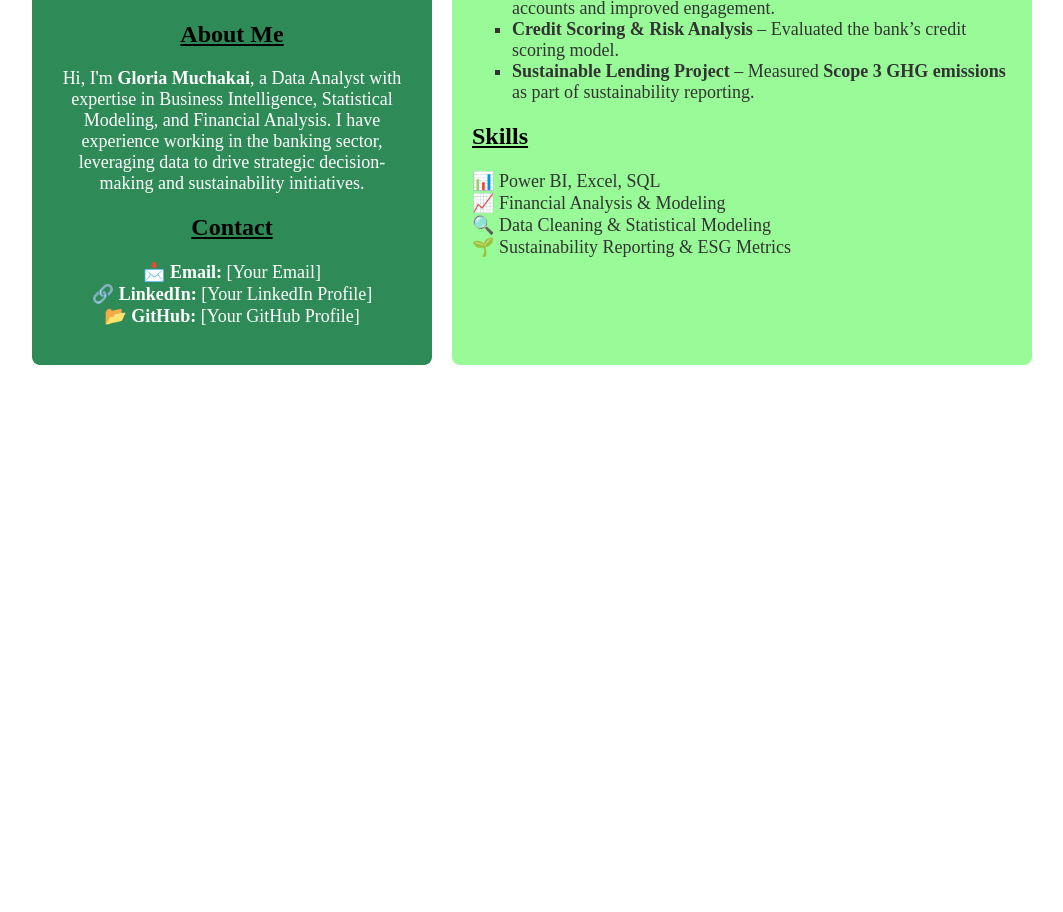
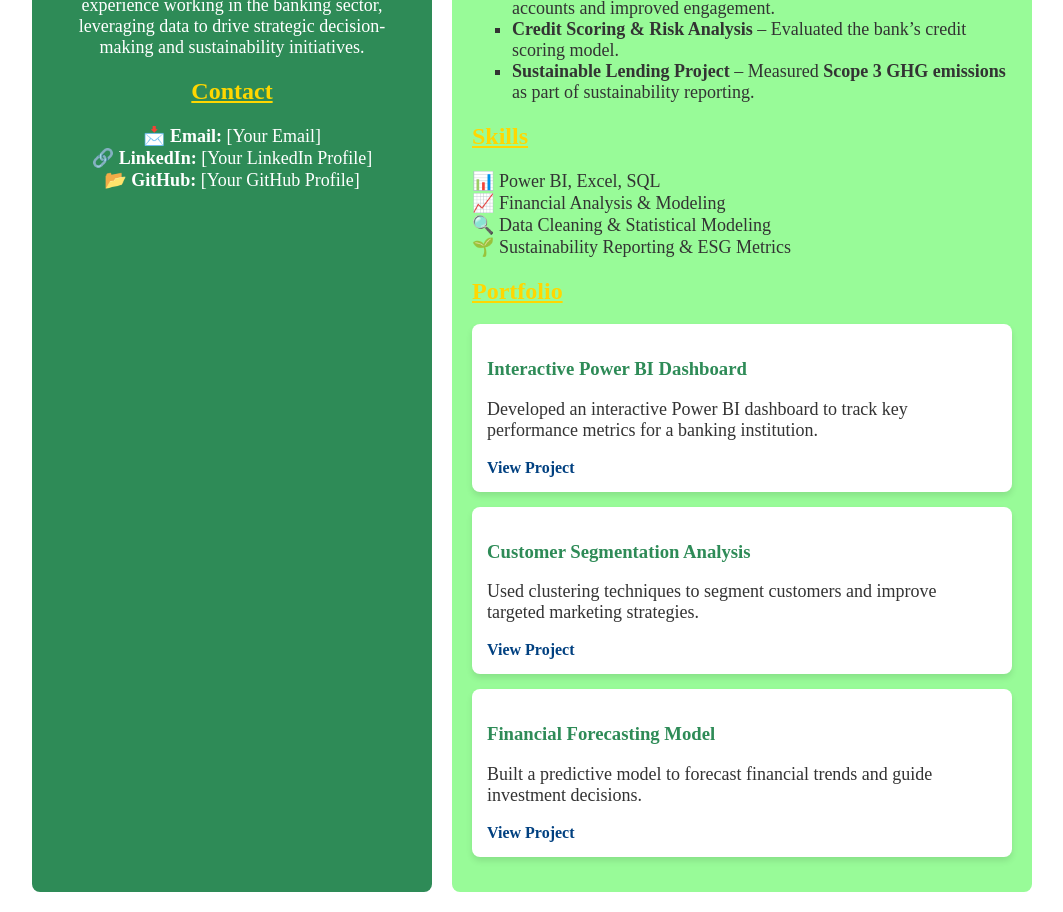
Before and after one commit to gloriamuchakai/Data-Analytics-Portfolio, a plain HTML site: page index.html in a window 1280 px wide. Shown: the part 294-1206 px from the top of the page, without its empty margins (108-1171 px from the left). Before the commit the page ends 800 px from the top, so only its background shows below. Drawn offline with Linux system fonts and the light colour scheme.

Commit message:
Update index.html

```diff
--- a/index.html
+++ b/index.html
@@ -47,11 +47,11 @@
 
         h1 {
             text-align: center;
-            color: #000000; /* Gold */
+            color: #FFD700; /* Gold */
         }
 
         h2 {
-            color: #000000; /* Gold */
+            color: #FFD700; /* Gold */
             text-decoration: underline; /* Underlined headings */
         }
 
@@ -61,6 +61,32 @@
 
         ul {
             list-style-type: square;
+        }
+
+        .portfolio {
+            margin-top: 20px;
+        }
+
+        .project-card {
+            background: #fff;
+            padding: 15px;
+            border-radius: 8px;
+            box-shadow: 0px 4px 6px rgba(0, 0, 0, 0.1);
+            margin-bottom: 15px;
+        }
+
+        .project-card h3 {
+            color: #2E8B57;
+        }
+
+        .project-card a {
+            color: #004080;
+            text-decoration: none;
+            font-weight: bold;
+        }
+
+        .project-card a:hover {
+            text-decoration: underline;
         }
 
         @media (max-width: 768px) {
@@ -77,7 +103,7 @@
         <!-- Left Column (Profile Picture, About Me & Contact) -->
         <div class="left-column">
             <!-- Profile Picture -->
-            <img src="Gloria Muchakai  Photo.jpg" alt="Profile Picture" class="profile-pic">
+            <img src="YOUR_IMAGE_URL_HERE" alt="Profile Picture" class="profile-pic">
 
             <h2>About Me</h2>
             <p>Hi, I'm <strong>Gloria Muchakai</strong>, a Data Analyst with expertise in Business Intelligence, Statistical Modeling, and Financial Analysis. I have experience working in the banking sector, leveraging data to drive strategic decision-making and sustainability initiatives.</p>
@@ -104,6 +130,25 @@
                📈 Financial Analysis & Modeling<br>
                🔍 Data Cleaning & Statistical Modeling<br>
                🌱 Sustainability Reporting & ESG Metrics</p>
+
+            <h2 class="portfolio">Portfolio</h2>
+            <div class="project-card">
+                <h3>Interactive Power BI Dashboard</h3>
+                <p>Developed an interactive Power BI dashboard to track key performance metrics for a banking institution.</p>
+                <a href="YOUR_PROJECT_LINK">View Project</a>
+            </div>
+
+            <div class="project-card">
+                <h3>Customer Segmentation Analysis</h3>
+                <p>Used clustering techniques to segment customers and improve targeted marketing strategies.</p>
+                <a href="YOUR_PROJECT_LINK">View Project</a>
+            </div>
+
+            <div class="project-card">
+                <h3>Financial Forecasting Model</h3>
+                <p>Built a predictive model to forecast financial trends and guide investment decisions.</p>
+                <a href="YOUR_PROJECT_LINK">View Project</a>
+            </div>
         </div>
     </div>
 </body>
```
